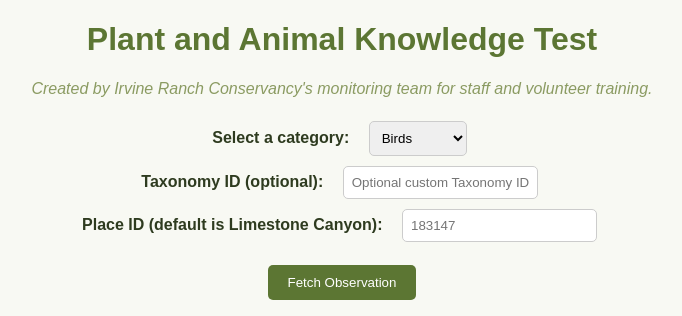
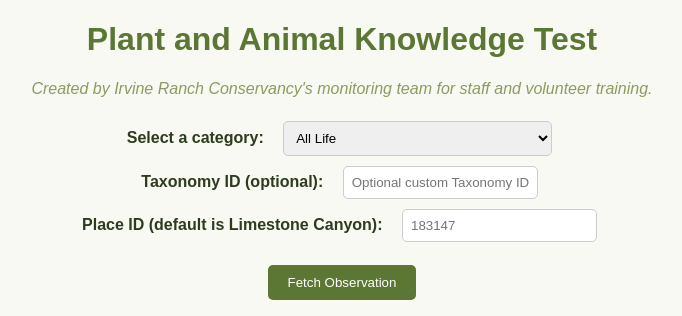
Before and after one commit to Chriselj/inatquiz, a plain HTML site: page index.html in a window 1280 px wide. Shown: the top 316 px of the page, without its empty margins (298-980 px from the left). Drawn offline with Linux system fonts and the light colour scheme.

Commit message:
Updated visuals and included link to inaturalist observations shown.  Also included more subcategories.

```diff
--- a/index.html
+++ b/index.html
@@ -147,9 +147,26 @@
     <form id="configForm">
         <label for="category">Select a category:</label>
         <select id="category" name="category">
-            <option value="3">Birds</option>
-            <option value="47126">Plants</option>
-            <option value="47224">Butterflies</option>
+	    <option value="">All Life</option>
+	    <optgroup label="Birds">
+            	<option value="3">All Birds</option>
+		<option value="71261">Hawks, Eagles, Kites and Allies</option>
+		<option value="7251">Perching Birds</option>
+		<option value="559248">New World Sparrows</option>
+		<option value="71349">New World Warblers</option>
+            </optgroup>
+	    <optgroup label="Plants">
+	    	<option value="47126">All Plants</option>
+		<option value="47124">Dicots</option>
+		<option value="47162">Grasses, Sedges, Cattails and Allies</option>
+	    </optgroup>
+	    <optgroup label="Butterflies">
+            	<option value="47224">All Butterflies</option>
+	    	<option value="58558">Blues</option>
+		<option value="47653">Skippers</option>
+		<option value="48508">Whites, Yellows, and Sulphurs</option>
+		<option value="47223">Swallowtails</option>
+	    </optgroup>
             <option value="40151">Mammals</option>
         </select>
         <br>
```
